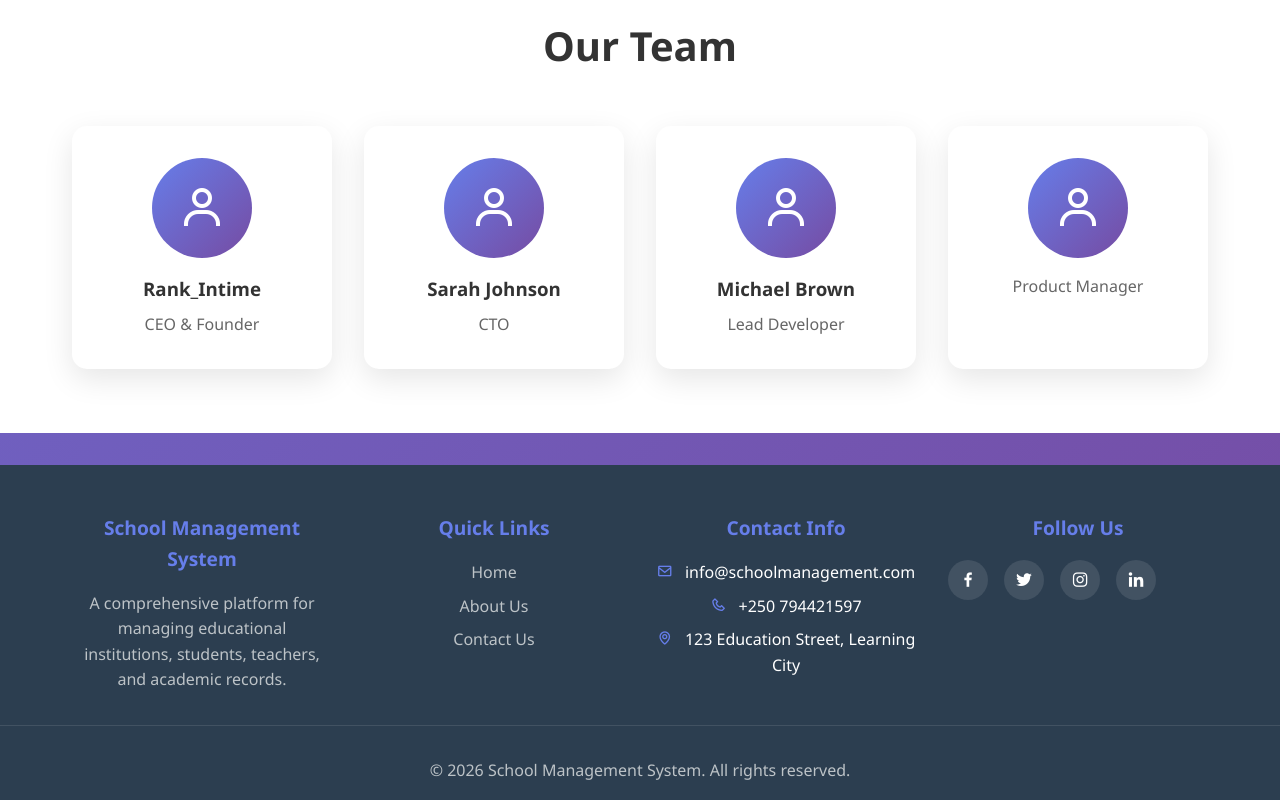
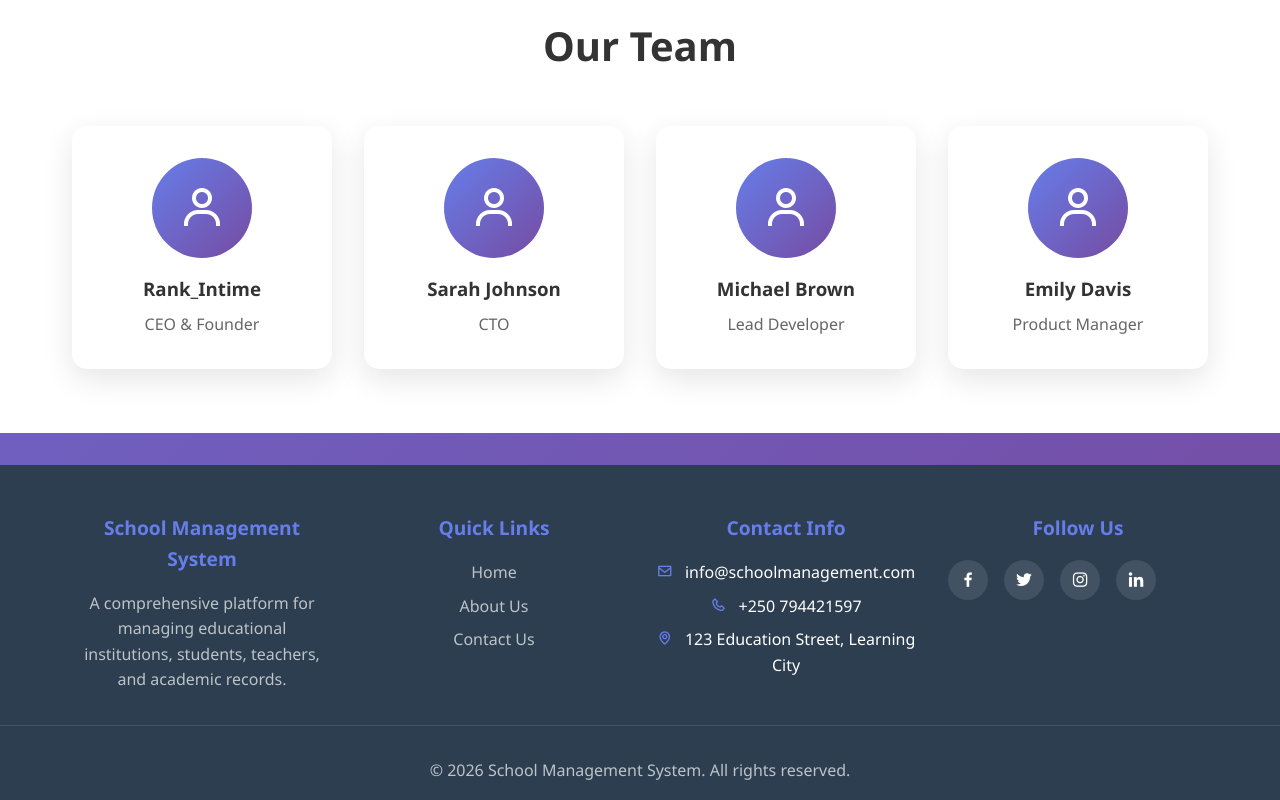
Before and after one commit to Rank992007/school-management-system, a React (Create React App) app in the folder client/: page /about in a window 1280 px wide. Shown: the part 2015-2815 px from the top of the page. Built offline with nearby package versions, Linux system fonts and the light colour scheme; the HTML template or start-up script is replaced by a standard one.

Commit message:
Fix empty heading in About.js to resolve build warning

```diff
--- a/client/src/components/About.js
+++ b/client/src/components/About.js
@@ -91,7 +91,7 @@ const About = () => {
               <div className="member-avatar">
                 <i className='bx bx-user'></i>
               </div>
-              <h3></h3>
+              <h3>Emily Davis</h3>
               <p>Product Manager</p>
             </div>
           </div>
```
